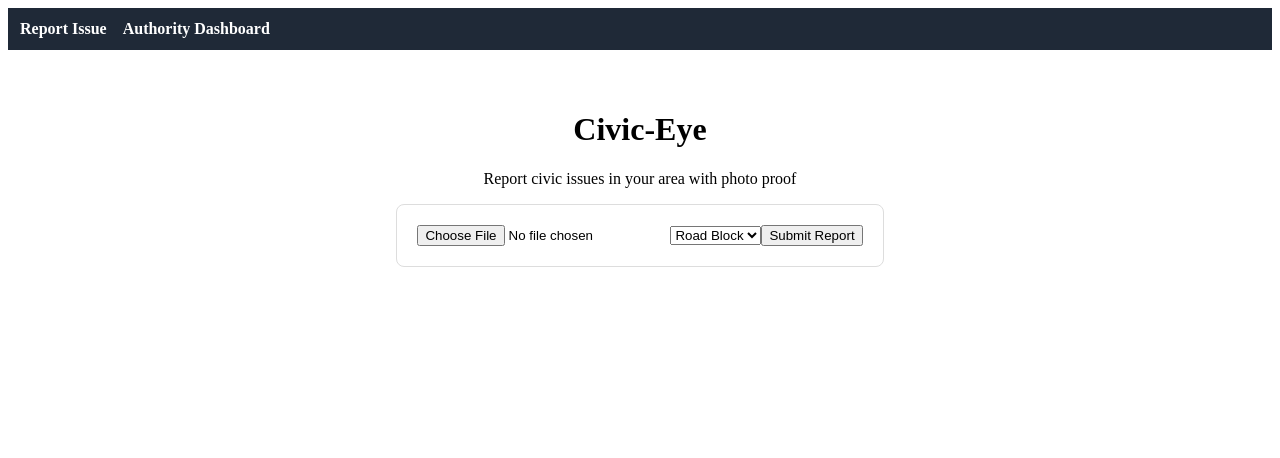
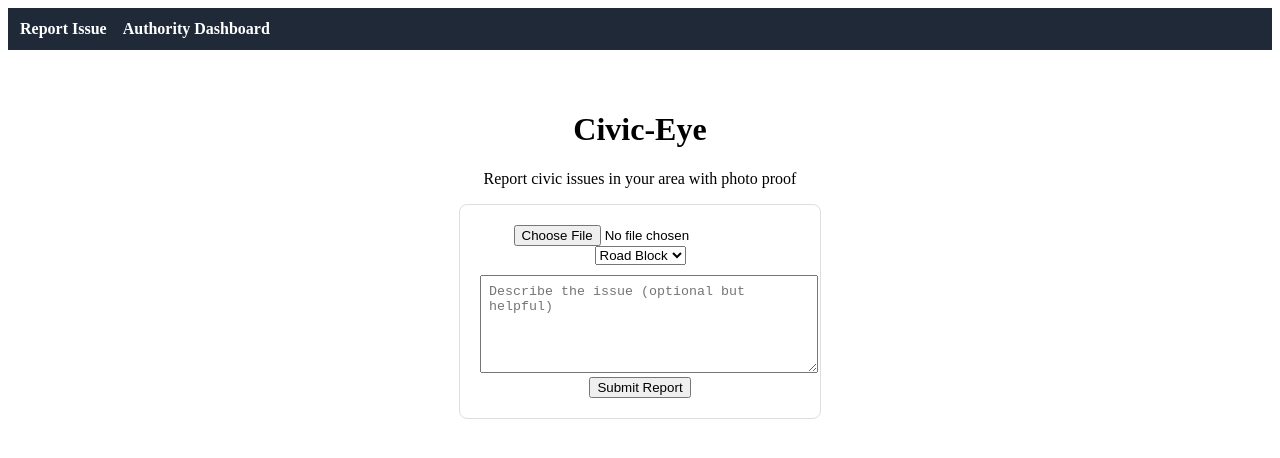
Before and after one commit to Mohit-cmd-jpg/civic-eye-frontend, a React (Create React App) app: page / in a window 1280 px wide. Shown: the top 458 px of the page. Built offline with nearby package versions, Linux system fonts and the light colour scheme.

Commit message:
Add problem description field to citizen report

```diff
--- a/src/CitizenPage.js
+++ b/src/CitizenPage.js
@@ -5,6 +5,7 @@ const BACKEND_URL = "https://civic-eye-backend-tnsa.onrender.com";
 function CitizenPage() {
   const [image, setImage] = useState(null);
   const [issueType, setIssueType] = useState("road_block");
+  const [description, setDescription] = useState("");
   const [status, setStatus] = useState("");
   const [loading, setLoading] = useState(false);
 
@@ -20,6 +21,7 @@ function CitizenPage() {
     const formData = new FormData();
     formData.append("image", image);
     formData.append("issue_type", issueType);
+    formData.append("description", description);
 
     try {
       const response = await fetch(`${BACKEND_URL}/upload`, {
@@ -30,10 +32,11 @@ function CitizenPage() {
       const data = await response.json();
 
       if (!response.ok) {
-        setStatus(`❌ ${data.message}`);
+        setStatus(`❌ ${data.message || "Submission failed"}`);
       } else {
         setStatus("✅ Report submitted successfully!");
         setImage(null);
+        setDescription("");
       }
     } catch {
       setStatus("❌ Server error. Please retry.");
@@ -64,6 +67,13 @@ function CitizenPage() {
           <option value="accident">Accident</option>
         </select>
 
+        <textarea
+          placeholder="Describe the issue (optional but helpful)"
+          value={description}
+          onChange={(e) => setDescription(e.target.value)}
+          style={styles.textarea}
+        />
+
         <button onClick={submitReport} disabled={loading}>
           {loading ? "Submitting..." : "Submit Report"}
         </button>
@@ -83,7 +93,14 @@ const styles = {
     display: "inline-block",
     padding: "20px",
     border: "1px solid #ddd",
-    borderRadius: "8px"
+    borderRadius: "8px",
+    width: "320px"
+  },
+  textarea: {
+    width: "100%",
+    height: "80px",
+    marginTop: "10px",
+    padding: "8px"
   }
 };
 
```
